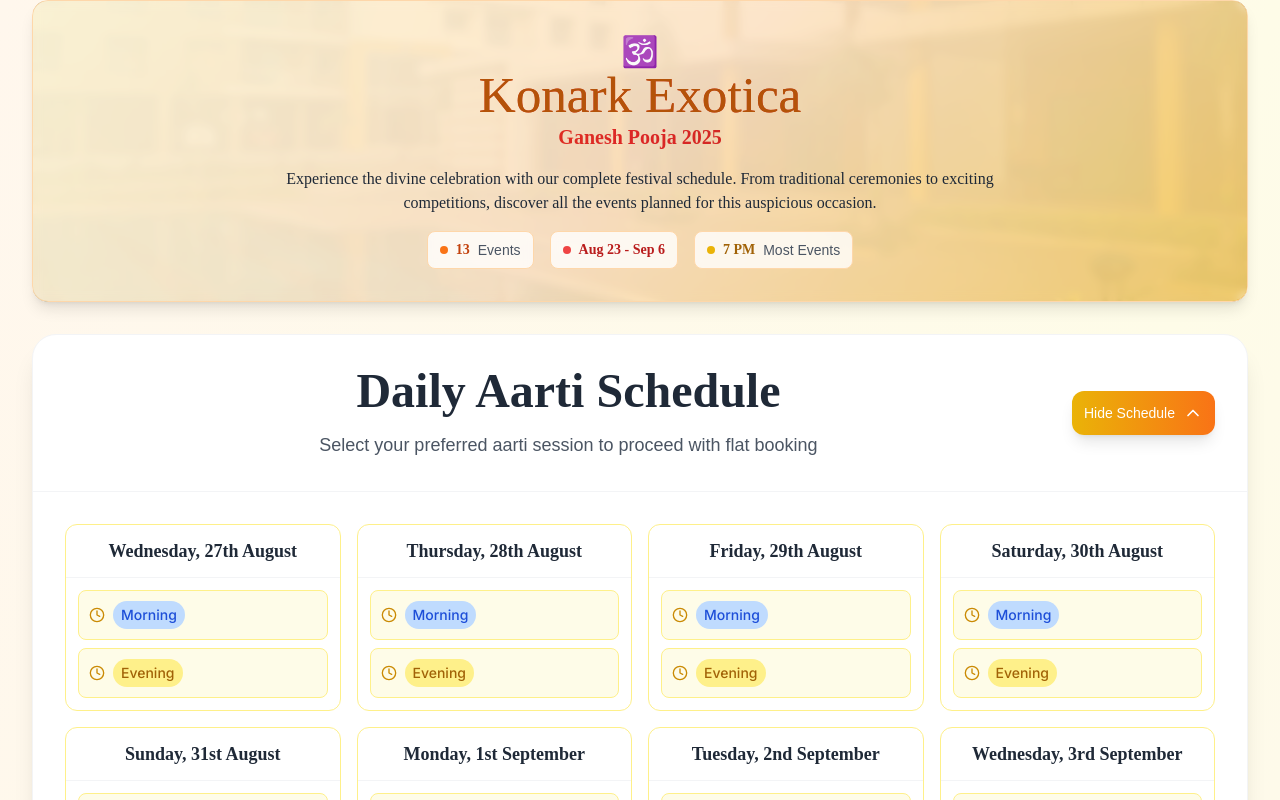
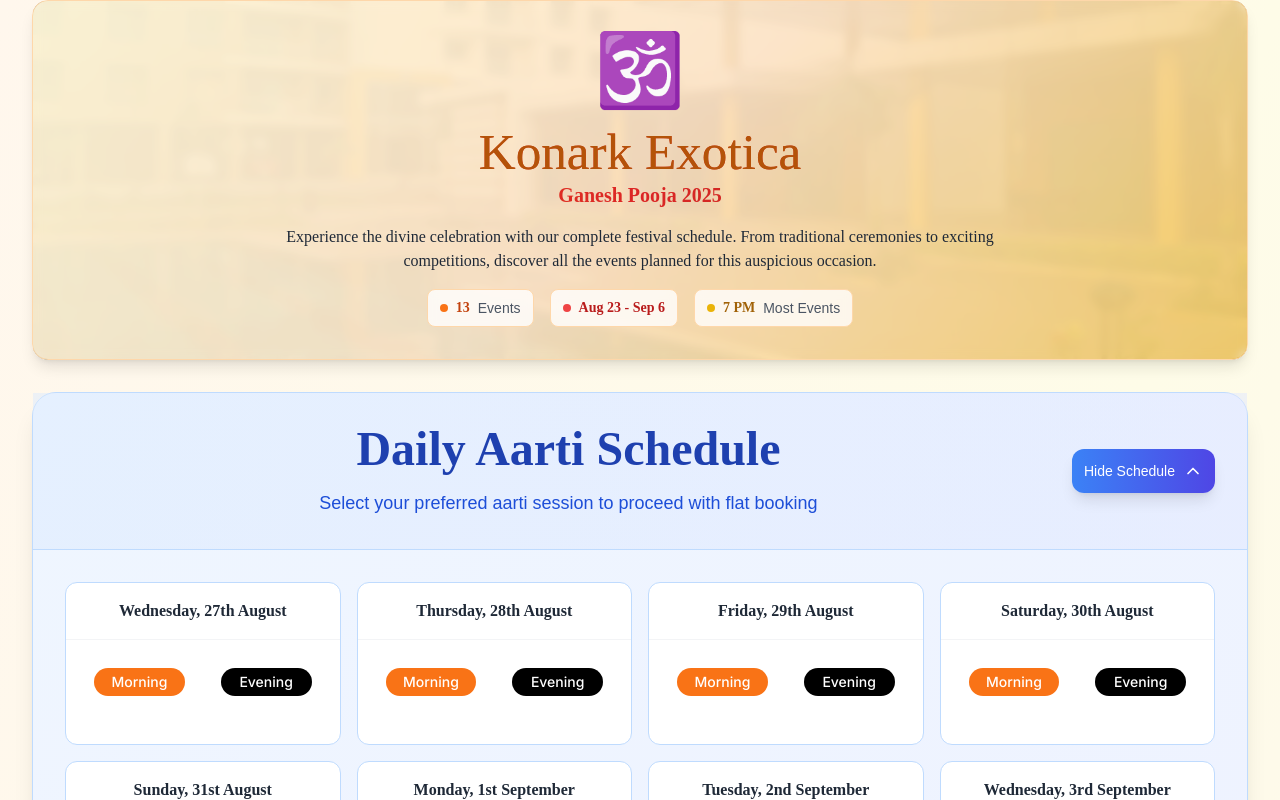
Before and after one commit to priyakantcharokar/konark-ganpati-2025, a Next.js app: page / in a window 1280 px wide. Both pictures are taken after a click on the button "Show Schedule". Shown: the top 800 px of the page. Built offline with nearby package versions, Linux system fonts and the light colour scheme.

Commit message:
refactor: clean up EventCard footer and enhance EventSchedule styles with improved theming and layout adjustments

```diff
--- a/components/EventCard.tsx
+++ b/components/EventCard.tsx
@@ -98,10 +98,7 @@ const EventCard: React.FC<EventCardProps> = ({ event, index }) => {
         )}
       </div>
 
-      {/* Footer */}
-      <div className="text-center">
-        <span className="text-xs text-gray-400 font-medium">{event.category}</span>
-      </div>
+
     </motion.div>
   )
 }
--- a/components/EventSchedule.tsx
+++ b/components/EventSchedule.tsx
@@ -395,8 +395,8 @@ const EventSchedule: React.FC<EventScheduleProps> = ({ userPhone, userFlat, onLo
                 transition={{ duration: 0.8, delay: 0.3 }}
                 className="mb-3 sm:mb-4"
               >
-                <div className="text-2xl sm:text-3xl mb-2">🕉️</div>
-                <h1 className="text-lg sm:text-xl md:text-2xl lg:text-3xl font-bold bg-gradient-to-r from-orange-600 via-red-600 to-orange-800 bg-clip-text text-transparent mb-2">
+                <div className="text-4xl sm:text-5xl md:text-6xl lg:text-7xl mb-3">🕉️</div>
+                <h1 className="text-2xl sm:text-3xl md:text-4xl lg:text-5xl xl:text-6xl font-bold bg-gradient-to-r from-orange-600 via-red-600 to-orange-800 bg-clip-text text-transparent mb-3">
                   <span className="font-normal text-amber-700" style={{ fontFamily: 'Style Script, cursive', fontSize: 'clamp(20px, 4vw, 90px)' }}>Konark Exotica</span>
                   <span className="block text-sm sm:text-base md:text-lg lg:text-xl mt-1" style={{ fontFamily: 'Style Script, cursive', fontSize: 'clamp(16px, 3.5vw, 20px)' }}>Ganesh Pooja 2025</span>
                 </h1>
@@ -800,28 +800,28 @@ const EventSchedule: React.FC<EventScheduleProps> = ({ userPhone, userFlat, onLo
           ) : (
             // Aarti Schedule Page (Landing Page)
             <>
-              {/* Aarti Schedule Section */}
+                            {/* Aarti Schedule Section - Blue Theme */}
               <motion.div
                 initial={{ opacity: 0, y: 30 }}
                 animate={{ opacity: 1, y: 0 }}
                 transition={{ duration: 0.8, delay: 0.3 }}
-                className="bg-white rounded-2xl sm:rounded-3xl shadow-xl border border-gray-100"
+                className="bg-gradient-to-br from-blue-50 to-indigo-50 rounded-2xl sm:rounded-3xl shadow-xl border border-blue-200"
               >
                 {/* Header with Toggle Button */}
-                <div className="p-4 sm:p-6 lg:p-8 border-b border-gray-100">
+                <div className="p-4 sm:p-6 lg:p-8 border-b border-blue-200 bg-gradient-to-r from-blue-100/50 to-indigo-100/50">
                   <div className="flex flex-col sm:flex-row items-center justify-between gap-4 sm:gap-0">
                     <div className="text-center flex-1">
-                      <h2 className="text-2xl sm:text-3xl md:text-4xl lg:text-5xl font-bold text-gray-800 mb-3 sm:mb-4" style={{ fontFamily: 'Style Script, cursive' }}>
+                      <h2 className="text-2xl sm:text-3xl md:text-4xl lg:text-5xl font-bold text-blue-800 mb-3 sm:mb-4" style={{ fontFamily: 'Style Script, cursive' }}>
                         Daily Aarti Schedule
                       </h2>
-                      <p className="text-sm sm:text-base lg:text-lg text-gray-600 max-w-2xl mx-auto px-4" style={{ fontFamily: 'Söhne, sans-serif' }}>
+                      <p className="text-sm sm:text-base lg:text-lg text-blue-700 max-w-2xl mx-auto px-4" style={{ fontFamily: 'Söhne, sans-serif' }}>
                         Select your preferred aarti session to proceed with flat booking
                       </p>
                     </div>
 
                     <motion.button
                       onClick={() => setShowAartiSchedule(!showAartiSchedule)}
-                      className="w-full sm:w-auto p-2.5 sm:p-3 bg-gradient-to-r from-yellow-500 to-orange-500 hover:from-yellow-600 hover:to-orange-600 text-white rounded-lg sm:rounded-xl shadow-lg hover:shadow-xl transition-all duration-300 flex items-center justify-center gap-2"
+                      className="w-full sm:w-auto p-2.5 sm:p-3 bg-gradient-to-r from-blue-500 to-indigo-600 hover:from-blue-600 hover:to-indigo-700 text-white rounded-lg sm:rounded-xl shadow-lg hover:shadow-xl transition-all duration-300 flex items-center justify-center gap-2"
                       whileHover={{ scale: 1.05 }}
                       whileTap={{ scale: 0.95 }}
                     >
@@ -889,21 +889,24 @@ const EventSchedule: React.FC<EventScheduleProps> = ({ userPhone, userFlat, onLo
                                     duration: 0.6,
                                     ease: "easeOut"
                                   }}
-                                  className={`bg-white rounded-lg sm:rounded-xl border transition-all duration-300 ${
+                                  className={`bg-white rounded-lg sm:rounded-xl border transition-all duration-300 hover:shadow-lg ${
                                     isAnyBooked
-                                      ? 'border-gray-300 bg-gray-50'
-                                      : 'border-yellow-200 hover:border-yellow-300 hover:shadow-md'
+                                      ? 'border-gray-200 bg-gray-50'
+                                      : 'border-blue-200 hover:border-blue-300'
                                   }`}
                                 >
-                                  {/* Date Header - Always Visible */}
-                                  <div className="p-2.5 sm:p-3 border-b border-gray-100">
-                                    <h3 className="text-sm sm:text-base lg:text-lg font-bold text-gray-800 text-center leading-tight" style={{ fontFamily: 'Charter, serif' }}>
+
+
+                                  {/* Date Header - Clean & Simple */}
+                                  <div className="p-3 sm:p-4 border-b border-gray-100">
+                                    <h3 className="text-sm sm:text-base font-bold text-gray-800 text-center" style={{ fontFamily: 'Charter, serif' }}>
                                       {date}
                                     </h3>
           </div>
 
-                                  {/* Time Slots - Collapsible */}
-                                  <div className="p-2.5 sm:p-3">
+                                  {/* Time Slots - Single Row Layout */}
+                                  <div className="p-3 sm:p-4">
+                                    <div className="flex gap-2 sm:gap-3">
                                       {sessions.map((session, sessionIndex) => {
                                         const isBooked = submissions.some(submission =>
                                           submission.aartiSchedule.date === session.date &&
@@ -923,38 +926,36 @@ const EventSchedule: React.FC<EventScheduleProps> = ({ userPhone, userFlat, onLo
                                             transition={{ delay: sessionIndex * 0.1 }}
                                             onClick={isBooked ? undefined : () => handleAartiCardClick(session)}
                                             disabled={isBooked}
-                                          className={`w-full mb-2 last:mb-0 p-2 sm:p-2.5 rounded-lg transition-all duration-200 ${
+                                            className={`flex-1 p-2.5 sm:p-3 rounded-lg transition-all duration-200 ${
                                               isBooked
-                                              ? 'bg-gray-200 text-gray-500 cursor-not-allowed'
-                                              : 'bg-yellow-50 hover:bg-yellow-100 cursor-pointer border border-yellow-200 hover:border-yellow-300'
+                                                ? 'bg-transparent text-gray-500 cursor-not-allowed'
+                                                : 'bg-transparent hover:bg-white/20 cursor-pointer'
                                             }`}
                                           >
-                                          <div className="flex flex-col sm:flex-row sm:items-center sm:justify-between gap-2 sm:gap-0">
-                                            <div className="flex items-center gap-2">
-                                              <Clock className={`w-3 h-3 sm:w-4 sm:h-4 ${
-                                                isBooked ? 'text-gray-400' : 'text-yellow-600'
-                                              }`} />
-                                              <span className={`text-xs sm:text-sm font-medium px-2 py-1 rounded-full ${
+                                            <div className="text-center">
+                                                                                                                                                                                  <div
+                                              className={`text-xs sm:text-sm font-medium px-2 py-1 rounded-full mb-1 flex items-center justify-center ${
                                                 session.time === 'Morning'
                                                   ? isBooked
-                                                    ? 'text-blue-500 bg-blue-100'
-                                                    : 'text-blue-700 bg-blue-200'
+                                                    ? 'text-gray-500 bg-transparent'
+                                                    : 'text-white bg-orange-500'
                                                   : isBooked
-                                                    ? 'text-yellow-500 bg-yellow-100'
-                                                    : 'text-yellow-700 bg-yellow-200'
-                                              }`}>
+                                                    ? 'text-gray-500 bg-transparent'
+                                                    : 'text-white bg-black'
+                                              }`}
+                                              title={`${session.time} Session - Click to select aarti timing`}
+                                              aria-label={`${session.time} Session - Click to select aarti timing`}
+                                            >
                                               {session.time}
-                                              </span>
                                             </div>
 
                                               {isBooked ? (
-                                              <div className="text-xs text-gray-500 text-center sm:text-right">
-                                                <div className="font-medium">Booked by:</div>
-                                                <div className="truncate">{booking?.userName}</div>
+                                                <div className="text-xs text-gray-500">
+                                                  <div className="font-medium truncate">{booking?.userName}</div>
                                                   <div>Flat {booking?.flat}</div>
                                                 </div>
                                               ) : (
-                                              <div className="text-xs text-yellow-600 text-center sm:text-right opacity-0 group-hover:opacity-100 transition-opacity duration-200">
+                                                <div className="text-xs text-gray-600 opacity-0 group-hover:opacity-100 transition-opacity duration-200">
                                                   Click to select
                                                 </div>
                                               )}
@@ -962,6 +963,7 @@ const EventSchedule: React.FC<EventScheduleProps> = ({ userPhone, userFlat, onLo
                                           </motion.button>
                                         );
                                       })}
+                                    </div>
                                   </div>
                                 </motion.div>
                               );
@@ -974,12 +976,12 @@ const EventSchedule: React.FC<EventScheduleProps> = ({ userPhone, userFlat, onLo
                 </AnimatePresence>
               </motion.div>
 
-              {/* Events Section */}
+              {/* Events Section - Green Theme */}
               <motion.div
                 initial={{ opacity: 0, y: 30 }}
                 animate={{ opacity: 1, y: 0 }}
                 transition={{ duration: 0.8, delay: 0.5 }}
-                className="bg-gradient-to-br from-white to-gray-50 rounded-2xl sm:rounded-3xl shadow-xl p-4 sm:p-6 lg:p-8 border border-gray-100"
+                className="bg-gradient-to-br from-green-50 to-emerald-50 rounded-2xl sm:rounded-3xl shadow-xl p-4 sm:p-6 lg:p-8 border border-green-200"
               >
                 <div className="text-center mb-8 sm:mb-12">
                   <motion.div
@@ -988,13 +990,13 @@ const EventSchedule: React.FC<EventScheduleProps> = ({ userPhone, userFlat, onLo
                     transition={{ duration: 0.6, delay: 0.7 }}
                     className="mb-4 sm:mb-6"
                   >
-                    <div className="w-12 h-12 sm:w-16 sm:h-16 bg-gradient-to-r from-orange-500 to-red-500 rounded-xl sm:rounded-2xl flex items-center justify-center mx-auto mb-3 sm:mb-4 shadow-lg">
+                    <div className="w-12 h-12 sm:w-16 sm:h-16 bg-gradient-to-r from-green-500 to-emerald-600 rounded-xl sm:rounded-2xl flex items-center justify-center mx-auto mb-3 sm:mb-4 shadow-lg">
                       <span className="text-2xl sm:text-3xl">🎉</span>
                     </div>
-                    <h2 className="text-2xl sm:text-3xl md:text-4xl lg:text-5xl font-bold bg-gradient-to-r from-orange-600 via-red-600 to-orange-800 bg-clip-text text-transparent mb-3 sm:mb-4" style={{ fontFamily: 'Style Script, cursive' }}>
+                    <h2 className="text-2xl sm:text-3xl md:text-4xl lg:text-5xl font-bold bg-gradient-to-r from-green-600 via-emerald-600 to-green-800 bg-clip-text text-transparent mb-3 sm:mb-4" style={{ fontFamily: 'Style Script, cursive' }}>
                       Festival Events
                     </h2>
-                    <p className="text-sm sm:text-base lg:text-lg text-gray-600 max-w-2xl sm:max-w-3xl mx-auto leading-relaxed px-4" style={{ fontFamily: 'Söhne, sans-serif' }}>
+                    <p className="text-sm sm:text-base lg:text-lg text-green-700 max-w-2xl sm:max-w-3xl mx-auto leading-relaxed px-4" style={{ fontFamily: 'Söhne, sans-serif' }}>
                       Discover all the exciting events planned for this auspicious occasion. From traditional ceremonies to thrilling competitions, experience the magic of Ganesh Pooja 2025.
                     </p>
                   </motion.div>
```
Lines whose indentation alone changed are shown as unchanged.
